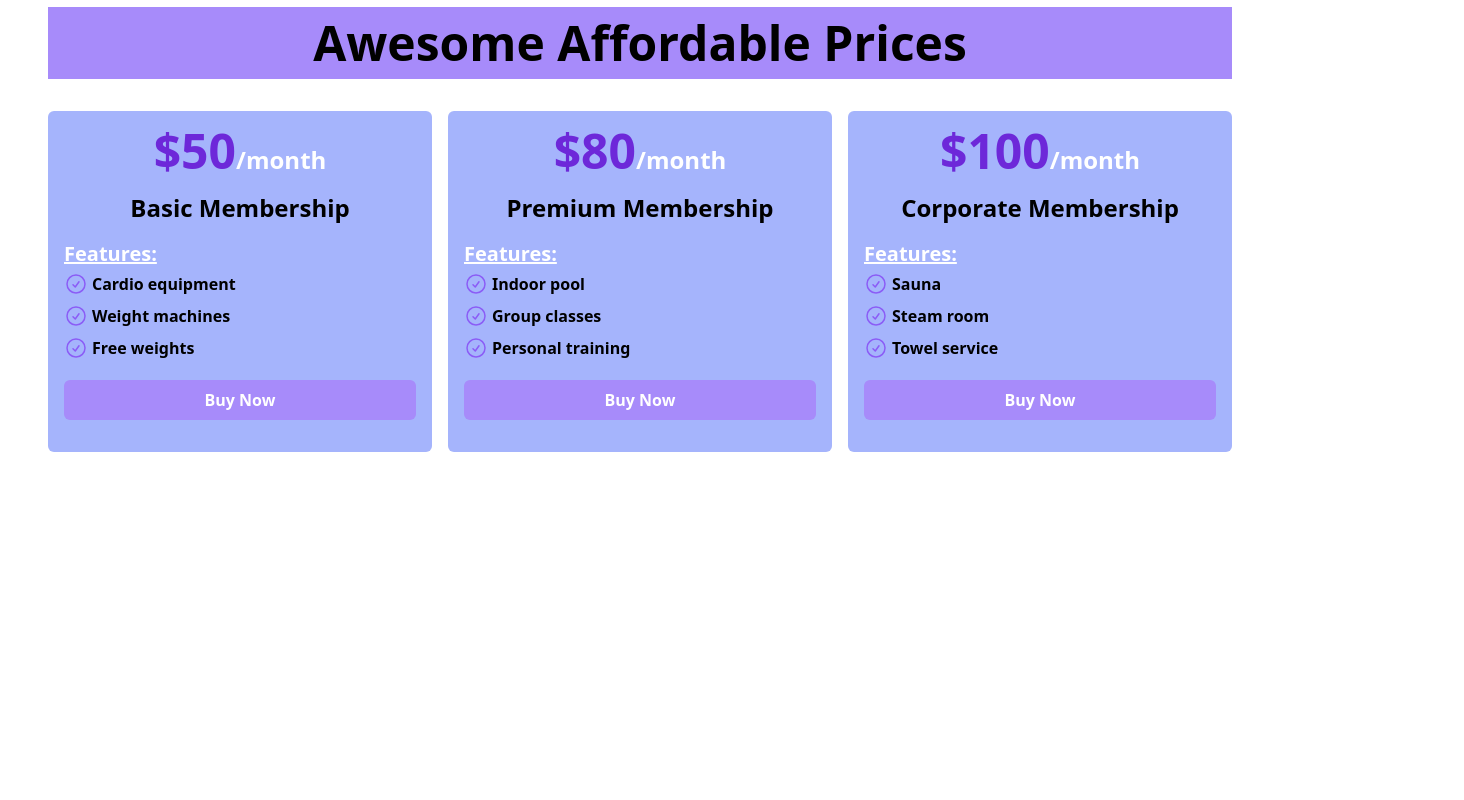
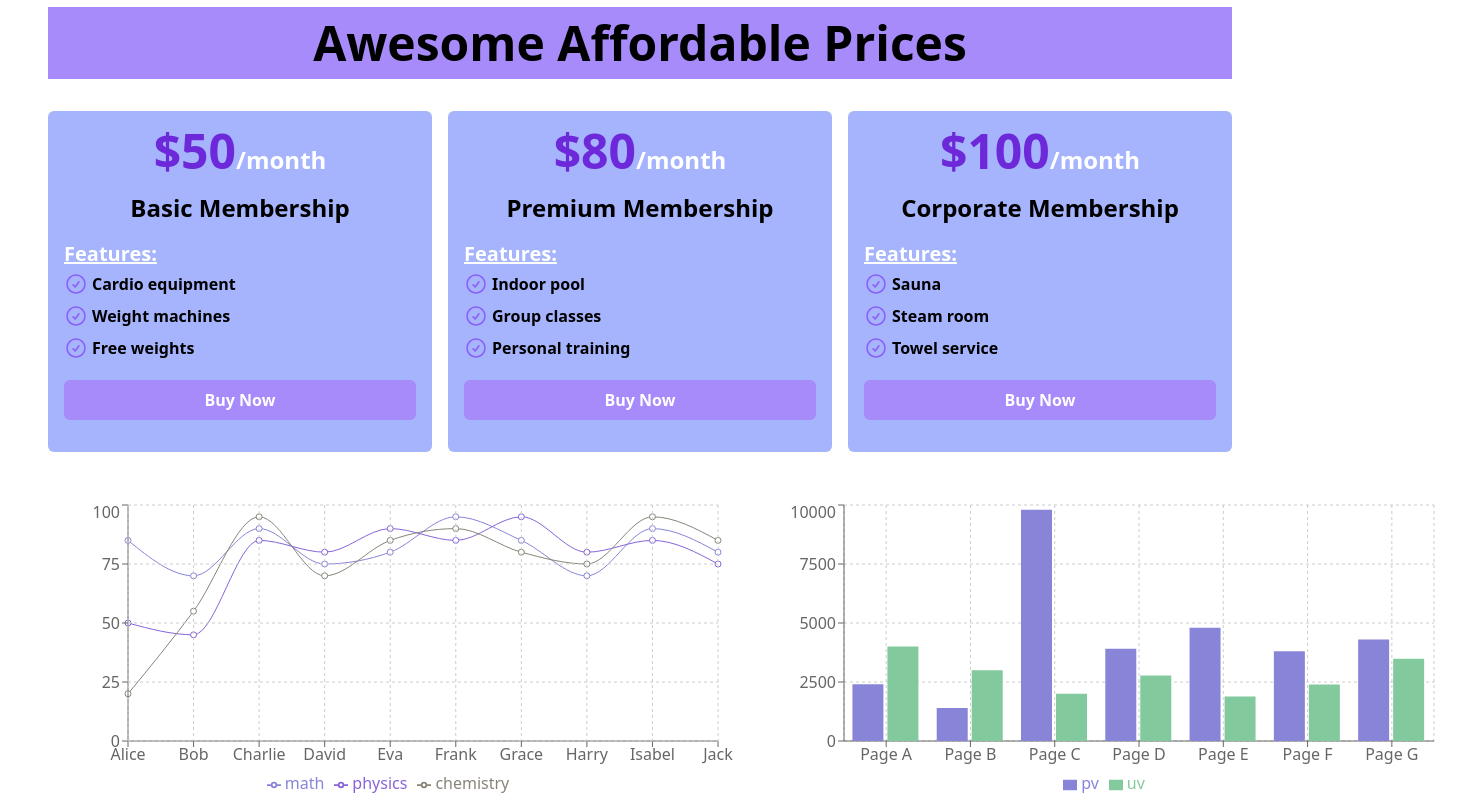
Before and after one commit to emon1995/price-list-card-react, a React (Vite) app: page / in a window 1280 px wide. Shown: the part 97-897 px from the top of the page, 1464 px wide, since content can reach past the window. Before the commit the page ends 800 px from the top, so only its background shows below. Built offline with nearby package versions, Linux system fonts and the light colour scheme.

Commit message:
rechart added

```diff
--- a/index.html
+++ b/index.html
@@ -4,7 +4,7 @@
     <meta charset="UTF-8" />
     <link rel="icon" type="image/svg+xml" href="/vite.svg" />
     <meta name="viewport" content="width=device-width, initial-scale=1.0" />
-    <title>Vite + React</title>
+    <title>Price List</title>
   </head>
   <body>
     <div id="root"></div>
--- a/package.json
+++ b/package.json
@@ -11,7 +11,8 @@
   "dependencies": {
     "@heroicons/react": "^2.0.17",
     "react": "^18.2.0",
-    "react-dom": "^18.2.0"
+    "react-dom": "^18.2.0",
+    "recharts": "^2.5.0"
   },
   "devDependencies": {
     "@types/react": "^18.0.28",
--- a/src/App.jsx
+++ b/src/App.jsx
@@ -1,4 +1,5 @@
 import { useState } from "react";
+import Dashboard from "./components/Dashboard/Dashboard";
 // import "./App.css";
 import Navbar from "./components/Navbar/Navbar";
 import PriceList from "./components/PriceList/PriceList";
@@ -10,6 +11,7 @@ function App() {
     <div>
       <Navbar></Navbar>
       <PriceList></PriceList>
+      <Dashboard></Dashboard>
     </div>
   );
 }
--- /dev/null
+++ b/src/components/BarCharts/BarCharts.jsx
@@ -0,0 +1,85 @@
+import React from "react";
+import {
+  BarChart,
+  Bar,
+  Cell,
+  XAxis,
+  YAxis,
+  CartesianGrid,
+  Tooltip,
+  Legend,
+  ResponsiveContainer,
+} from "recharts";
+
+const BarCharts = () => {
+  const data = [
+    {
+      name: "Page A",
+      uv: 4000,
+      pv: 2400,
+      amt: 2400,
+    },
+    {
+      name: "Page B",
+      uv: 3000,
+      pv: 1398,
+      amt: 2210,
+    },
+    {
+      name: "Page C",
+      uv: 2000,
+      pv: 9800,
+      amt: 2290,
+    },
+    {
+      name: "Page D",
+      uv: 2780,
+      pv: 3908,
+      amt: 2000,
+    },
+    {
+      name: "Page E",
+      uv: 1890,
+      pv: 4800,
+      amt: 2181,
+    },
+    {
+      name: "Page F",
+      uv: 2390,
+      pv: 3800,
+      amt: 2500,
+    },
+    {
+      name: "Page G",
+      uv: 3490,
+      pv: 4300,
+      amt: 2100,
+    },
+  ];
+
+  return (
+    <div>
+      <BarChart
+        width={700}
+        height={300}
+        data={data}
+        margin={{
+          top: 5,
+          right: 30,
+          left: 20,
+          bottom: 5,
+        }}
+      >
+        <CartesianGrid strokeDasharray="3 3" />
+        <XAxis dataKey="name" />
+        <YAxis />
+        <Tooltip />
+        <Legend />
+        <Bar dataKey="pv" fill="#8884d8" />
+        <Bar dataKey="uv" fill="#82ca9d" />
+      </BarChart>
+    </div>
+  );
+};
+
+export default BarCharts;
--- /dev/null
+++ b/src/components/Dashboard/Dashboard.jsx
@@ -0,0 +1,14 @@
+import React from "react";
+import BarCharts from "../BarCharts/BarCharts";
+import LineCharts from "../LineCharts/LineCharts";
+
+const Dashboard = () => {
+  return (
+    <div className="md:flex justify-between items-center gap-4 md:mx-12 mx-4">
+      <LineCharts></LineCharts>
+      <BarCharts></BarCharts>
+    </div>
+  );
+};
+
+export default Dashboard;
--- /dev/null
+++ b/src/components/LineCharts/LineCharts.jsx
@@ -0,0 +1,112 @@
+import React from "react";
+import {
+  LineChart,
+  Line,
+  XAxis,
+  YAxis,
+  CartesianGrid,
+  Tooltip,
+  Legend,
+  ResponsiveContainer,
+} from "recharts";
+
+const LineCharts = () => {
+  const data = [
+    {
+      id: 1,
+      name: "Alice",
+      math: 85,
+      physics: 50,
+      chemistry: 20,
+    },
+    {
+      id: 2,
+      name: "Bob",
+      math: 70,
+      physics: 45,
+      chemistry: 55,
+    },
+    {
+      id: 3,
+      name: "Charlie",
+      math: 90,
+      physics: 85,
+      chemistry: 95,
+    },
+    {
+      id: 4,
+      name: "David",
+      math: 75,
+      physics: 80,
+      chemistry: 70,
+    },
+    {
+      id: 5,
+      name: "Eva",
+      math: 80,
+      physics: 90,
+      chemistry: 85,
+    },
+    {
+      id: 6,
+      name: "Frank",
+      math: 95,
+      physics: 85,
+      chemistry: 90,
+    },
+    {
+      id: 7,
+      name: "Grace",
+      math: 85,
+      physics: 95,
+      chemistry: 80,
+    },
+    {
+      id: 8,
+      name: "Harry",
+      math: 70,
+      physics: 80,
+      chemistry: 75,
+    },
+    {
+      id: 9,
+      name: "Isabel",
+      math: 90,
+      physics: 85,
+      chemistry: 95,
+    },
+    {
+      id: 10,
+      name: "Jack",
+      math: 80,
+      physics: 75,
+      chemistry: 85,
+    },
+  ];
+  return (
+    <div>
+      <LineChart
+        width={700}
+        height={300}
+        data={data}
+        margin={{
+          top: 5,
+          right: 30,
+          left: 20,
+          bottom: 5,
+        }}
+      >
+        <Line dataKey="math" type="monotone" stroke="#8884d8" />
+        <Line dataKey="physics" type="monotone" stroke="#8864d8" />
+        <Line dataKey="chemistry" type="monotone" stroke="#888478" />
+        <Tooltip />
+        <XAxis dataKey="name" />
+        <YAxis />
+        <Legend />
+        <CartesianGrid strokeDasharray="3 3" />
+      </LineChart>
+    </div>
+  );
+};
+
+export default LineCharts;
```
Also changed, not shown: 1 other file (tests, documents, lock files or other folders).
